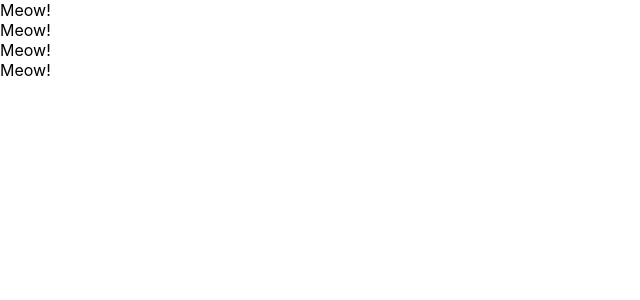
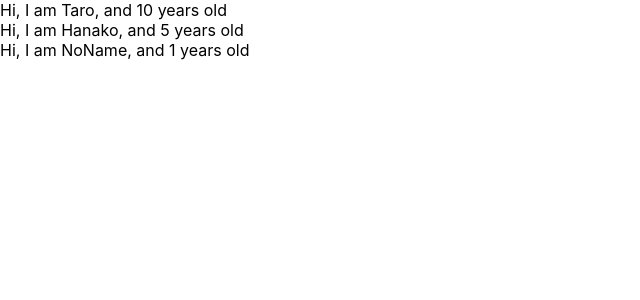
Before and after one commit to tsuchiyascd/udemy-react-redux-crud-application, a React (Create React App) app: page / in a window 1280 px wide. Shown: the top 300 px of the page, without its empty margins (0-640 px from the left). Built offline with nearby package versions, Linux system fonts and the light colour scheme.

Commit message:
learn props of component

```diff
--- a/src/App.js
+++ b/src/App.js
@@ -1,29 +1,28 @@
 import React from 'react';
-/*
-class App extends Component() {
-  render(){
-   return (
-     <React.Fragment>
-　　　　<label htmlFor="bar">bar</label>
-　　　　<input type="text" onChange={() => {console.log("I am clicked")}}/>
-     </React.Fragment>
-    )
-  }
-}
-*/
+
 
 const App = () => {
+  const profiles = [
+      {name: "Taro", age: 10},
+      {name: "Hanako", age: 5},
+      {name: "NoName"}
+  ]
   return(
-  <div>
-    <Cat />
-    <Cat />
-    <Cat />
-    <Cat />
-  </div>
+   <div>
+     {
+       profiles.map((profile, index) => {
+         return <User name={profile.name} age={profile.age} key={index}/>
+       })
+     }
+   </div>
   )
 }
 
-const Cat = () => {
-  return <div>Meow!</div>
+const User = (props) => {
+  return <div>Hi, I am {props.name}, and {props.age} years old</div>
+}
+
+User.defaultProps = {
+  age: 1
 }
 export default App;
```
